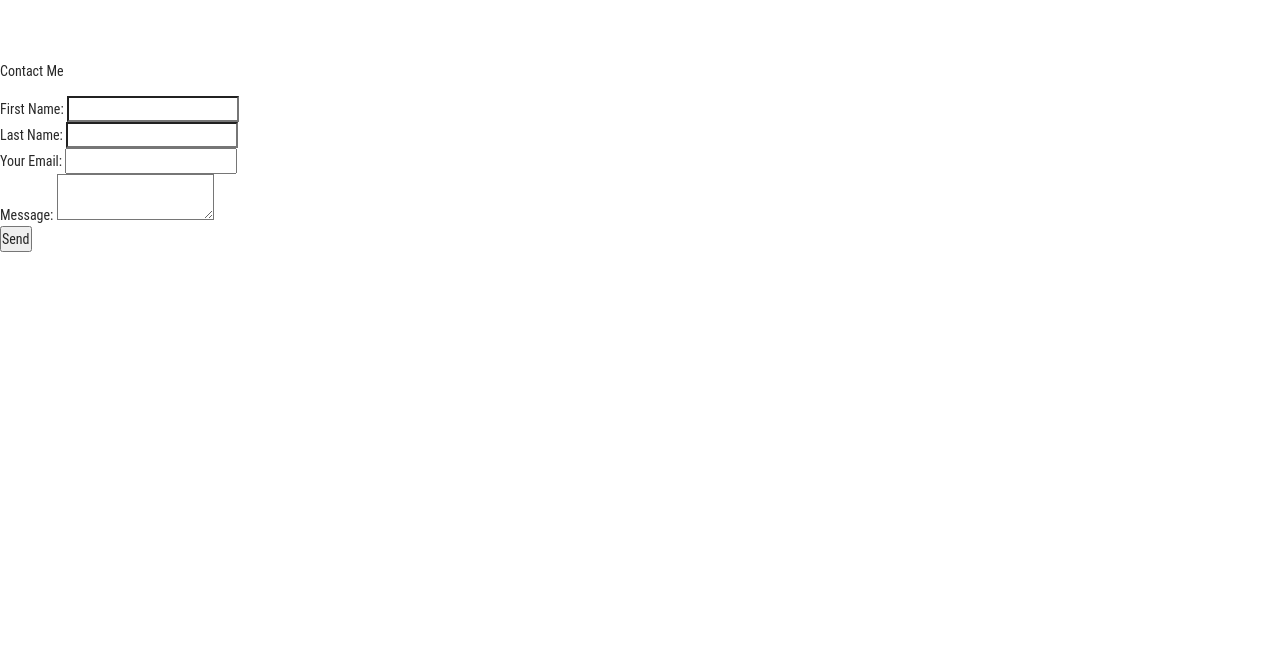
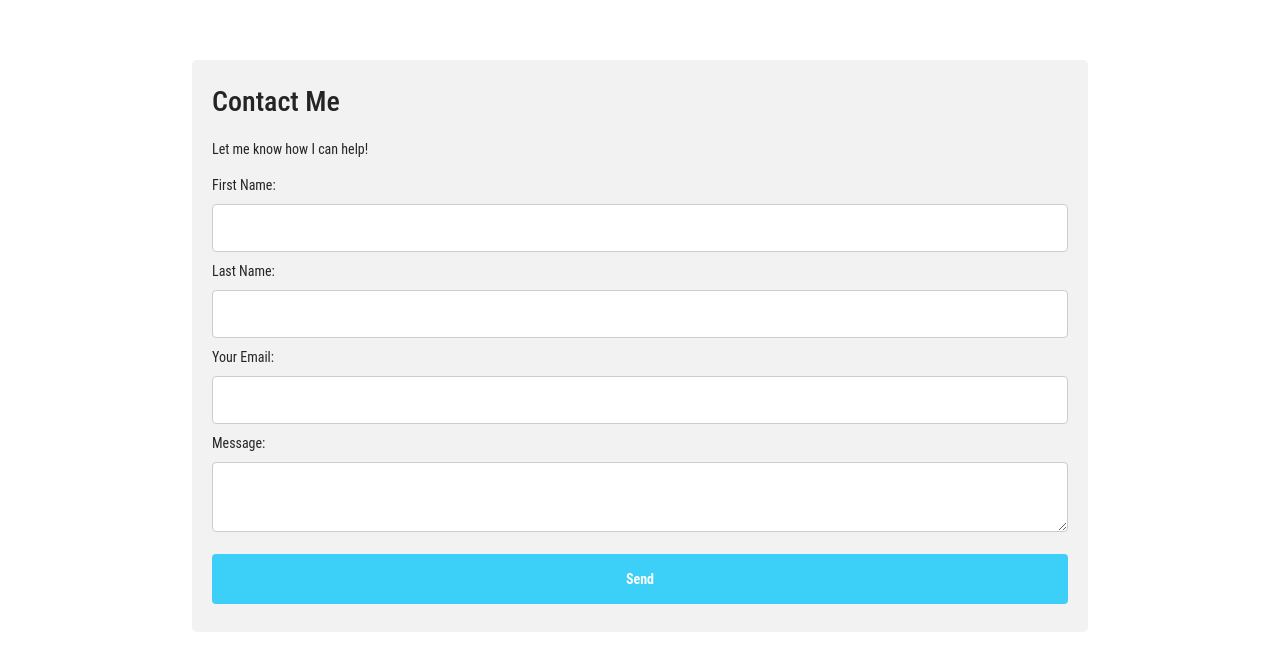
Before and after one commit to StevenCK1/Personal_website, a React (Create React App) app: page / in a window 1280 px wide. Shown: the part 2340-3010 px from the top of the page. After the commit the page ends 2972 px from the top, so only its background shows below. Built offline with nearby package versions, Linux system fonts and the light colour scheme.

Commit message:
styled contact me form

```diff
--- a/src/components/contactMe/contactMe.css
+++ b/src/components/contactMe/contactMe.css
@@ -1,5 +1,54 @@
 .contact-me-page-container {
-  height: 100vh;
+  border-radius: 5px;
+  background-color: #f2f2f2;
+  padding: 20px;
+  width: 70%;
+  margin: auto;
 }
-.contact-me-page-container form {
+
+input[type="text"],
+select {
+  width: 100%;
+  padding: 12px 20px;
+  margin: 8px 0;
+  display: inline-block;
+  border: 1px solid #ccc;
+  border-radius: 4px;
+  box-sizing: border-box;
 }
+
+input[type="email"] {
+  width: 100%;
+  padding: 12px 20px;
+  margin: 8px 0;
+  display: inline-block;
+  border: 1px solid #ccc;
+  border-radius: 4px;
+  box-sizing: border-box;
+}
+
+textarea {
+  width: 100%;
+  padding: 12px 20px;
+  margin: 8px 0;
+  display: inline-block;
+  border: 1px solid #ccc;
+  border-radius: 4px;
+  box-sizing: border-box;
+}
+
+button[type="submit"] {
+  width: 100%;
+  background-color: #3cd0f9;
+  color: white;
+  font-weight: bold;
+  padding: 14px 20px;
+  margin: 8px 0;
+  border: none;
+  border-radius: 4px;
+  cursor: pointer;
+}
+
+button[type="submit"]:hover {
+  background-color: #33afd1c7;
+}
--- a/src/components/contactMe/contactMe.js
+++ b/src/components/contactMe/contactMe.js
@@ -3,7 +3,9 @@ import "./contactMe.css";
 function ContactMe() {
   return (
     <div className="contact-me-page-container" id="contact-me-page-container">
-      <p>Contact Me</p>
+      <div className="contact-me-form-container"></div>
+      <h1>Contact Me</h1>
+      <p>Let me know how I can help!</p>
       <form
         name="contact-me"
         method="POST"
```
